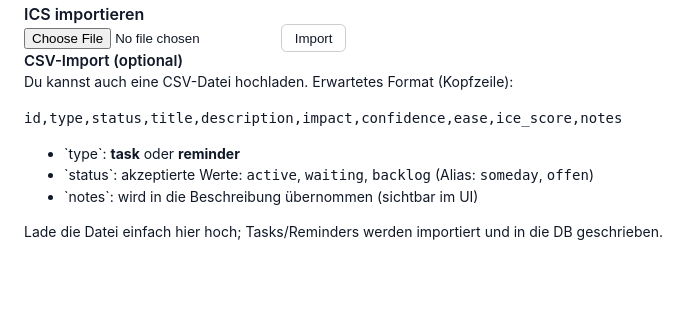
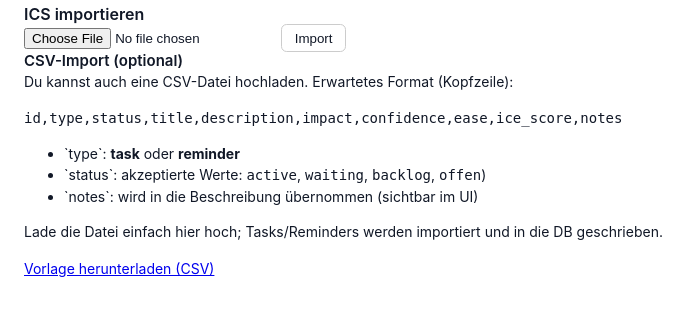
Before and after one commit to VisualTwo/Taskmanager-v2, a FastAPI app: page /import in a window 1280 px wide. Shown: the part 54-370 px from the top of the page, without its empty margins (0-697 px from the left). Run offline with FastAPI, Linux system fonts and the light colour scheme; some libraries are stand-ins or nearby versions.

Commit message:
Add download endpoint and link for prioritization_template.csv

```diff
--- a/web/server.py
+++ b/web/server.py
@@ -14,7 +14,7 @@ from datetime import datetime, timedelta, timezone
 from typing import Dict, List, Optional, Tuple
 
 from fastapi import APIRouter, FastAPI, HTTPException, Query, Request, UploadFile, File, Form, Depends
-from fastapi.responses import HTMLResponse, RedirectResponse, Response, StreamingResponse
+from fastapi.responses import HTMLResponse, RedirectResponse, Response, StreamingResponse, FileResponse
 from fastapi.staticfiles import StaticFiles
 from fastapi.templating import Jinja2Templates
 
@@ -2209,6 +2209,14 @@ async def import_upload(
     return RedirectResponse(f"/?{back_qs}" if back_qs else "/", status_code=303)
 
 
+@app.get("/download/prioritization_template.csv")
+def download_template():
+    p = Path("prioritization_template.csv")
+    if not p.exists():
+        raise HTTPException(status_code=404, detail="Template not found")
+    return FileResponse(str(p), media_type="text/csv", filename="prioritization_template.csv")
+
+
 @app.get("/tags/suggest")
 def tags_suggest(q: str = "", repo: DbRepository = Depends(get_repo)):
     items = repo.list_all()
--- a/web/templates/import.html
+++ b/web/templates/import.html
@@ -13,9 +13,12 @@
   <pre>id,type,status,title,description,impact,confidence,ease,ice_score,notes</pre>
   <ul>
     <li>`type`: <strong>task</strong> oder <strong>reminder</strong></li>
-    <li>`status`: akzeptierte Werte: <code>active</code>, <code>waiting</code>, <code>backlog</code> (Alias: <code>someday</code>, <code>offen</code>)</li>
+    <li>`status`: akzeptierte Werte: <code>active</code>, <code>waiting</code>, <code>backlog</code>, <code>offen</code>)</li>
     <li>`notes`: wird in die Beschreibung übernommen (sichtbar im UI)</li>
   </ul>
   <p>Lade die Datei einfach hier hoch; Tasks/Reminders werden importiert und in die DB geschrieben.</p>
 </section>
+<p>
+  <a href="/download/prioritization_template.csv" class="button">Vorlage herunterladen (CSV)</a>
+</p>
 {% endblock %}
```
